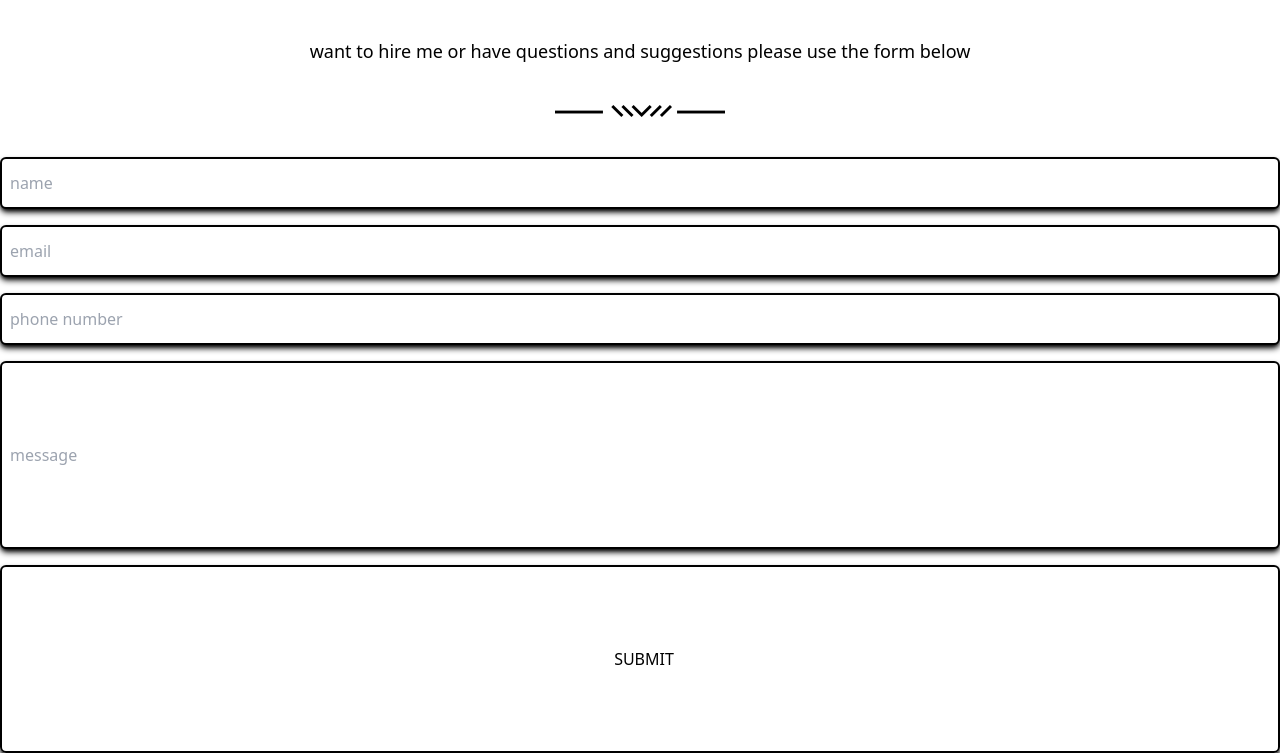
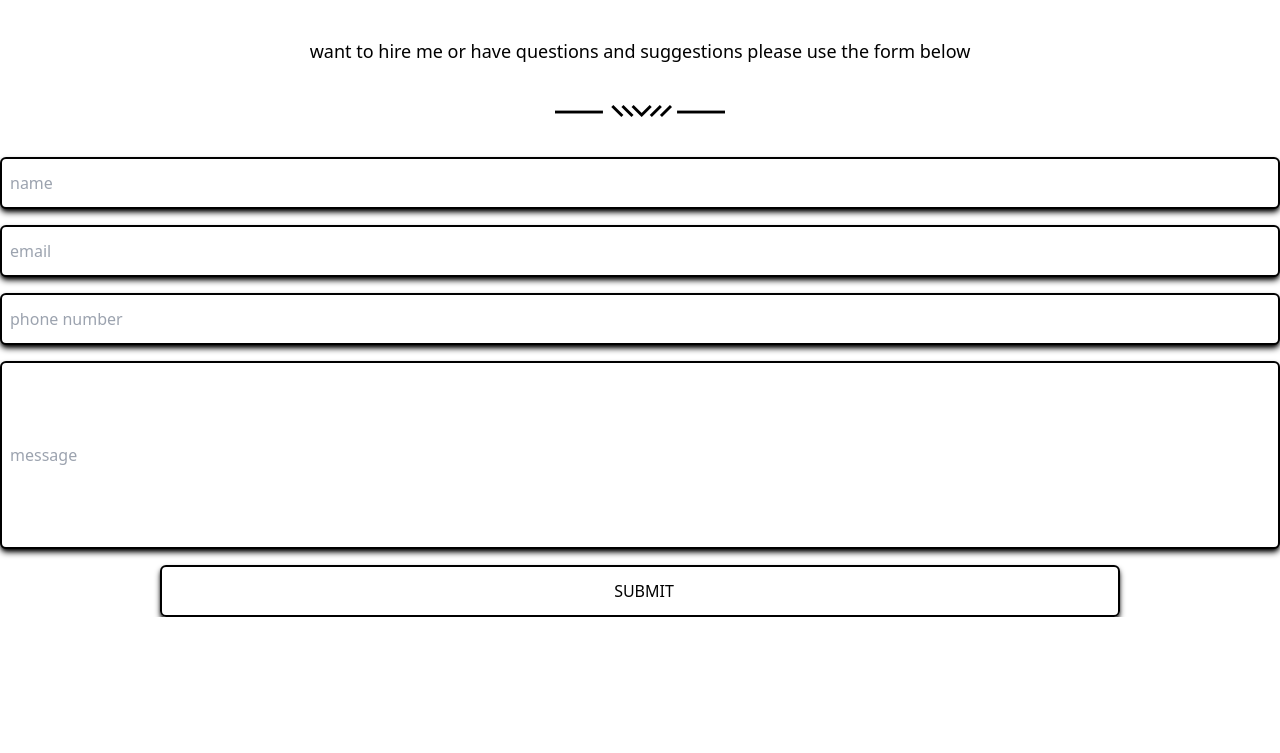
Before and after one commit to Reallywanttolearn/Reallywanttolearn.github.io, a website: page index.html in a window 1280 px wide. Shown: the part 4048-4801 px from the top of the page. After the commit the page ends 4665 px from the top, so only its background shows below. Drawn offline with nearby package versions, Linux system fonts and the light colour scheme.

Commit message:
Update index.html

```diff
--- a/index.html
+++ b/index.html
@@ -144,7 +144,7 @@
         <input type="email" id="email" placeholder="email" name="email" class="form-email pl-2 py-3 rounded-md shadow-black shadow-md border-2 border-black">
         <input type="text" id="phone" placeholder="phone number" name="phone" class="form-input pl-2 py-3 rounded-md shadow-black shadow-md border-2 border-black">
         <input type="text" id="message" placeholder="message" name="message" class="form-input pl-2 py-20 rounded-md shadow-black shadow-md border-2 border-black">
-        <input type="button" id="send" name="send" value="SUBMIT" class="form-button pl-2 py-20 rounded-md shadow-black shadow-md border-2 border-black">
+        <input type="button" id="send" name="send" value="SUBMIT" class="form-button pl-2 mx-40 py-3 rounded-md shadow-black shadow-md border-2 border-black">
     </form>
     </div>
 </div>
```
